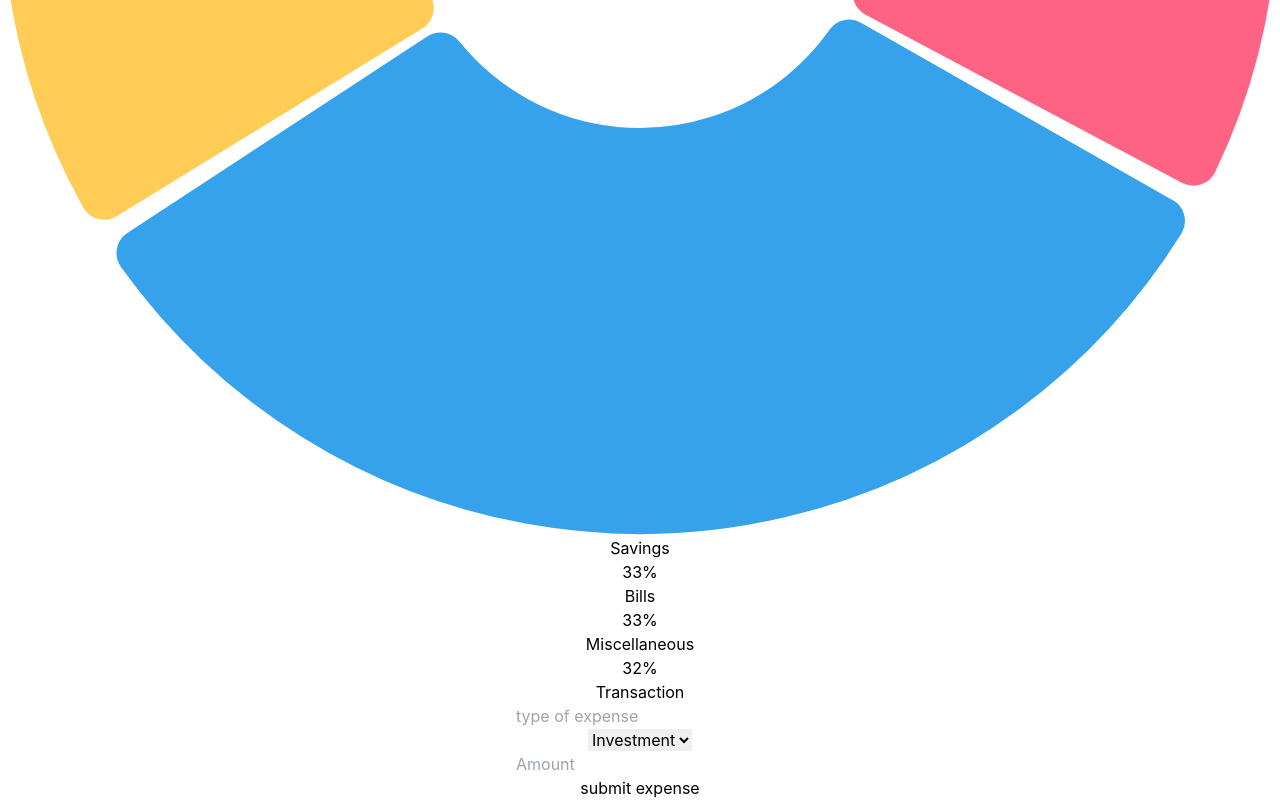
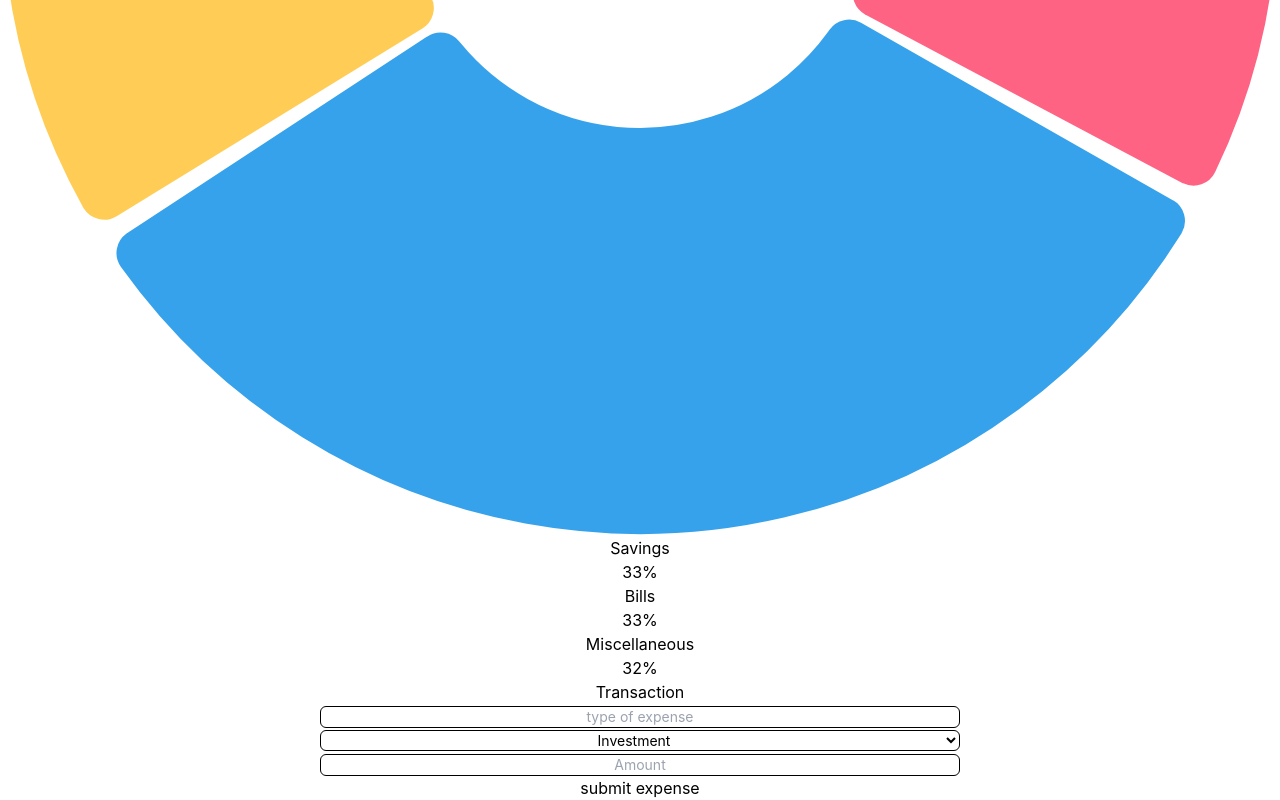
Before and after one commit to Mason-Matthews/G6-Milestone, a React (Create React App) app in the folder client-side/: page / in a window 1280 px wide. Shown: the part 774-1574 px from the top of the page. Built offline with nearby package versions, Linux system fonts and the light colour scheme.

Commit message:
commit -m "form styling updated"

```diff
--- a/client-side/src/App.css
+++ b/client-side/src/App.css
@@ -21,3 +21,18 @@
   margin-left: auto;
   margin-right: auto;
 }
+
+.form-input {
+  @apply
+  border
+  rounded-md
+  sm:text-sm;
+  border: 1;
+  border-color: black;
+  background-color: white;
+  focus: outline-none;
+  shape-margin: text-sm;
+  width: 50%;
+  padding-left: auto;
+  text-align: center;
+}
--- a/client-side/src/components/Form.js
+++ b/client-side/src/components/Form.js
@@ -7,7 +7,7 @@ export default function Form() {
         <form id='form'>
             <div className="grid gap-4">
                 <div className="input-group">
-                    <input type="text" placeholder='type of expense' className='form-input' />
+                    <input required type="text" placeholder='type of expense' className='form-input' />
                 </div>
                 <select className='form-input'>
                     <option value="Investment" defaultValue>Investment</option>
@@ -15,7 +15,7 @@ export default function Form() {
                     <option value="Savings">Savings</option>
                 </select>
                 <div className="input-group">
-                    <input type="text" placeholder='Amount' className='form-input' />
+                    <input required type="text" placeholder='Amount' className='form-input' />
                 </div>
                 <div className="submit-btn">
                     <button className='border py-2 text-white bg-indigo-500 w-full'>submit expense</button>
```
